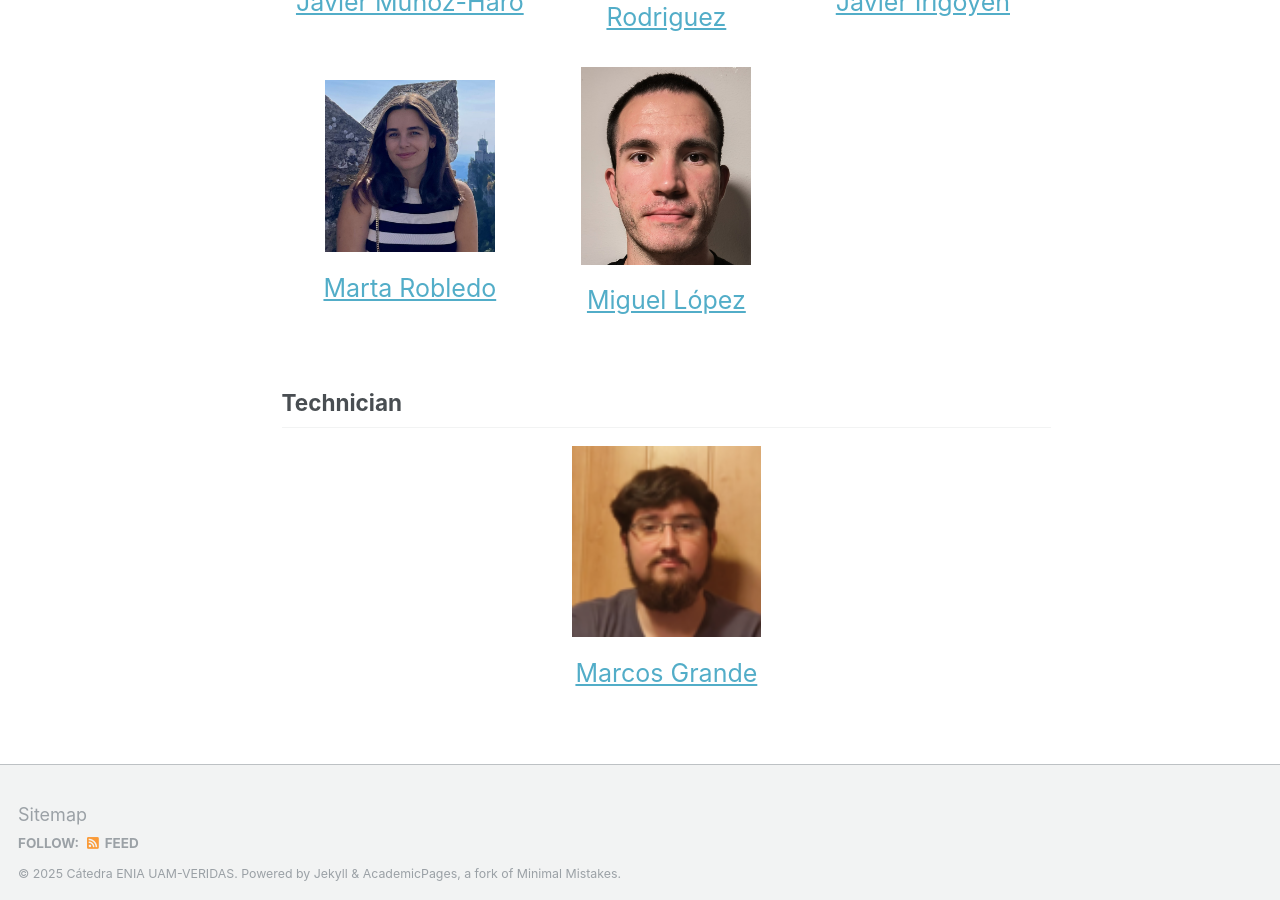
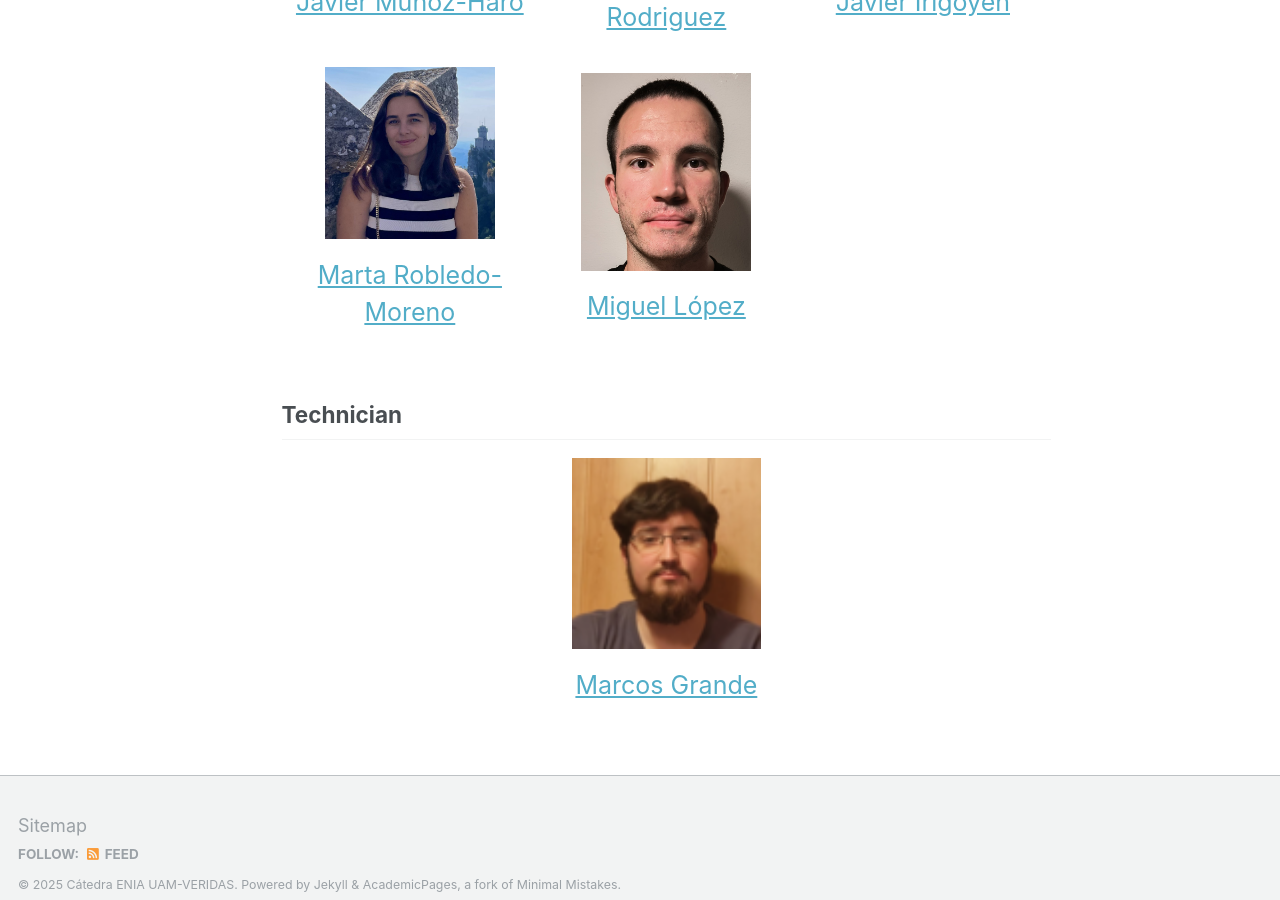
Before and after one commit to catedraeniauam/catedraeniauam.github.io, a Jekyll site: the page built from _pages/team.md, in a window 1280 px wide and 900 px high, scrolled down 2411 px. Built offline with Jekyll 4.4.1, drawn with Linux system fonts in a browser that asks for light colours.

Commit message:
cambiamos nombre

```diff
--- a/_pages/team.md
+++ b/_pages/team.md
@@ -106,7 +106,7 @@ PhD Students
     <tr>
       <td width="33%">
           <p align="center"><img class="img-70" src="https://catedraeniauam.github.io/images/marta.jpg"></p>
-          <p align="center"><a class="nombre" href="https://www.linkedin.com/in/marta-robledo-moreno/">Marta Robledo</a></p>
+          <p align="center"><a class="nombre" href="https://www.linkedin.com/in/marta-robledo-moreno/">Marta Robledo-Moreno</a></p>
       </td>
       <td width="33%">
           <p align="center"><img class="img-70" src="https://catedraeniauam.github.io/images/miguel phd.jpg"></p>
```
